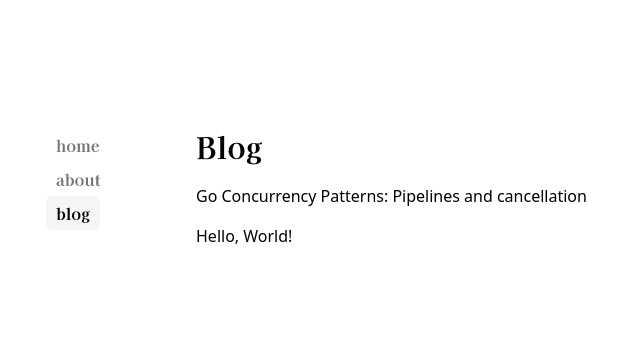
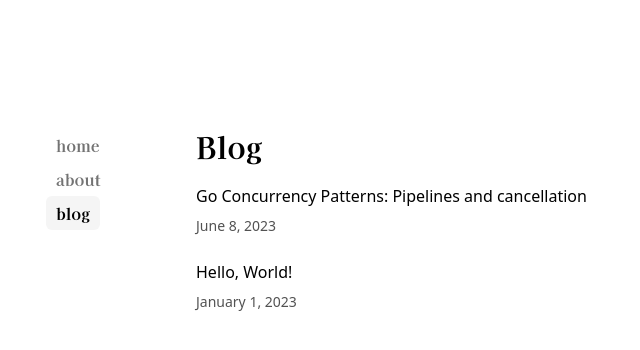
Before and after one commit to yuximing/My-Portfolio, a Next.js app: page /blog in a window 1280 px wide. Shown: the top 350 px of the page, without its empty margins (146-786 px from the left). Built offline with nearby package versions, Linux system fonts and the light colour scheme.

Commit message:
added time to the blog list

```diff
--- a/app/blog/page.tsx
+++ b/app/blog/page.tsx
@@ -6,6 +6,38 @@ export const metadata = {
   title: 'Blog',
   description: 'Read my thoughts on software development, design, and more.',
 };
+
+function formatDate(date: string) {
+  let currentDate = new Date();
+  if (!date.includes('T')) {
+    date = `${date}T00:00:00`;
+  }
+  let targetDate = new Date(date);
+
+  let yearsAgo = currentDate.getFullYear() - targetDate.getFullYear();
+  let monthsAgo = currentDate.getMonth() - targetDate.getMonth();
+  let daysAgo = currentDate.getDate() - targetDate.getDate();
+
+  let formattedDate = '';
+
+  if (yearsAgo > 0) {
+    formattedDate = `${yearsAgo}y ago`;
+  } else if (monthsAgo > 0) {
+    formattedDate = `${monthsAgo}mo ago`;
+  } else if (daysAgo > 0) {
+    formattedDate = `${daysAgo}d ago`;
+  } else {
+    formattedDate = 'Today';
+  }
+
+  let fullDate = targetDate.toLocaleString('en-us', {
+    month: 'long',
+    day: 'numeric',
+    year: 'numeric',
+  });
+
+  return `${fullDate}`;
+}
 
 export default async function BlogPage() {
   let allBlogs = getBlogPosts();
@@ -29,6 +61,11 @@ export default async function BlogPage() {
             <div className="w-full flex flex-col">
               <p>{post.metadata.title}</p>
               {/* <ViewCounter slug={post.slug} trackView={false} /> */}
+              <div className="flex justify-between items-center mt-2 mb-2 text-sm max-w-[650px]">
+                <p className="text-sm text-neutral-600 dark:text-neutral-400">
+                  {formatDate(post.metadata.publishedAt)}
+                </p>
+              </div>
             </div>
           </Link>
         ))}
```
